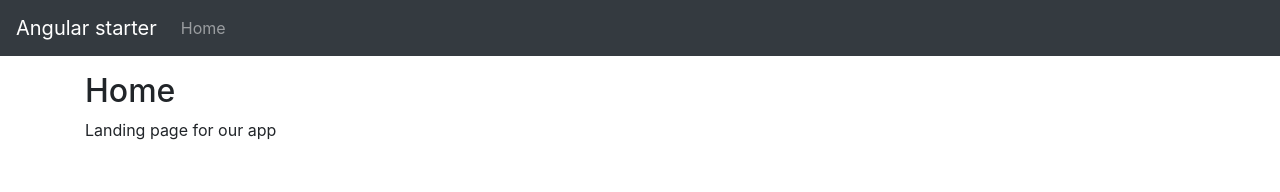
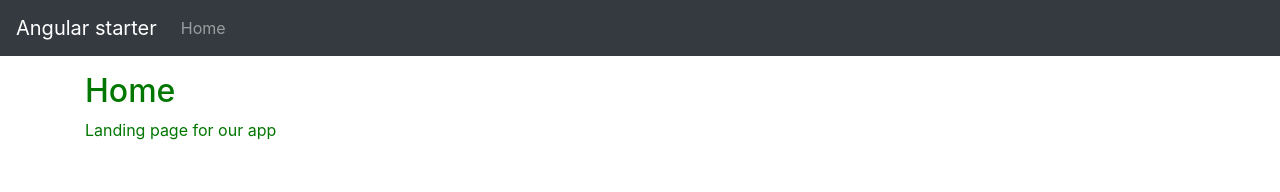
Before and after one commit to peterrhodesdev/angular-generic-api-service, an Angular app: page /home in a window 1280 px wide. Shown: the top 192 px of the page. Built offline with nearby package versions, Linux system fonts and the light colour scheme.

Commit message:
added text color style

```diff
--- a/src/styles.scss
+++ b/src/styles.scss
@@ -13,3 +13,15 @@ body {
 #page-content {
   flex: 1 0 auto;
 }
+
+/* Text color */
+
+$text_color: #007700;
+
+h2 {
+  color: $text_color;
+}
+
+p {
+  color: $text_color;
+}
```
